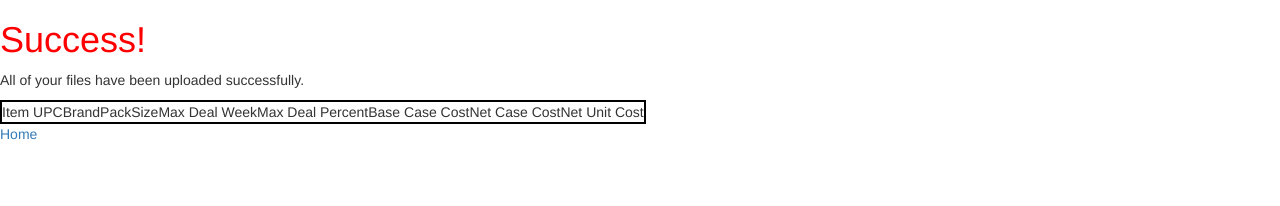
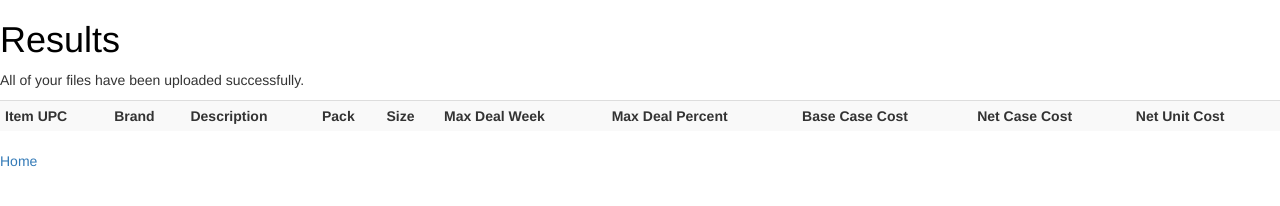
Before and after one commit to ludstuen90/groceryComparer, a website: page public/views/success.html in a window 1280 px wide. Drawn offline with Linux system fonts and the light colour scheme; files that its build step writes are made by us from their sources; no server answers; files whose address does not match are found by name.

Commit message:
updated formatting on html

```diff
--- a/public/assets/sheetrock.css
+++ b/public/assets/sheetrock.css
@@ -1,3 +1,9 @@
+
+
 h1 {
   color: red;
 }
+
+#results {
+  color: black;
+}
--- a/public/scripts/clientApp.js
+++ b/public/scripts/clientApp.js
@@ -9,6 +9,7 @@ IOT.controller('baseController', ['$scope', '$http', function($scope, $http){
 
 IOT.controller('results', ['$scope', '$http', function($scope, $http){
   console.log("This is the end");
+var all_dates = [];
 
   $http({
        method: 'get',
@@ -17,6 +18,12 @@ IOT.controller('results', ['$scope', '$http', function($scope, $http){
      }).then(function(response){
        console.log(response.data);
        $scope.analysis_results = response.data;
+       console.log("TOTAL LENGTH IS: ", $scope.analysis_results.length);
+      for (i=1; i <= $scope.analysis_results.length; i++){
+
+
+      }
+
 
      });
 
--- a/public/views/success.html
+++ b/public/views/success.html
@@ -14,37 +14,36 @@
   </head>
 
   <body ng-controller="results">
-    <h1>Success!</h1>
+    <h1 id="results">Results</h1>
 
   <p>All of your files have been uploaded successfully.</p>
 
-<table style="border: 2px solid black;">
-  <tr style="border: 1px solid black;">
-    <td>Item UPC</td>
-    <td>Brand</td>
-    <td>Pack</td>
-    <td>Size</td>
-    <td>Max Deal Week</td>
-    <td>Max Deal Percent</td>
-    <td>Base Case Cost </td>
-    <td>Net Case Cost</td>
-    <td>Net Unit Cost</td>
+<table class="table table-striped table-condensed table-hover">
+  <tr >
+    <td><strong>Item UPC</strong></td>
+    <td><strong>Brand</strong></td>
+    <td><strong>Description</strong></td>
+    <td><strong>Pack</strong></td>
+    <td><strong>Size</strong></td>
+    <td><strong>Max Deal Week</strong></td>
+    <td><strong>Max Deal Percent</strong></td>
+    <td><strong>Base Case Cost </strong></td>
+    <td><strong>Net Case Cost</strong></td>
+    <td><strong>Net Unit Cost</strong></td>
   </tr>
-  <tr ng-repeat ="x in analysis_results" style="border: 1px solid black;">
-    <td>{{x.itemupc}}</td>
-    <td>{{x.brand}}</td>
-    <td>{{x.pack}}</td>
-    <td>{{x.size}}</td>
-    <td>{{x.mxdlwk}}</td>
-    <td>{{x.mxdealprct}}</td>
-    <td>{{x.basecasecost}}</td>
-    <td>{{x.netcasecost}}</td>
-    <td>{{x.netunitcost}}</td>
+  <tr ng-repeat ="x in analysis_results" >
+    <td>{{ x.itemupc }}</td>
+    <td>{{ x.brand }}</td>
+    <td>{{ x.description }}</td>
+    <td>{{ x.pack }}</td>
+    <td>{{ x.size }}</td>
+    <td>{{ x.mxdlwk }}</td>
+    <td>{{ x.mxdealprct }}</td>
+    <td>{{ x.basecasecost }}</td>
+    <td>{{ x.netcasecost }}</td>
+    <td>{{ x.netunitcost }}</td>
 </tr>
 </table>
-
-      <!--
-  {{ analysis_results }} -->
 
   <p><a href="/">Home</a></p>
 
--- a/server/routes/base.js
+++ b/server/routes/base.js
@@ -195,7 +195,7 @@ router.get('/API', function (req, res){
   compiled_prices = [];
 
   pg.connect(connectionString, function(err, client, done){
-  var searchClient = ("SELECT * FROM results;");
+  var searchClient = ("SELECT * FROM results ORDER BY mxdlwk;");
   var query = client.query(searchClient);
   query.on('row', function(row){
     compiled_prices.push(row);
```
